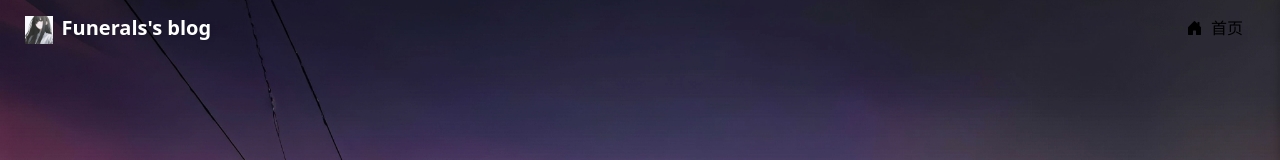
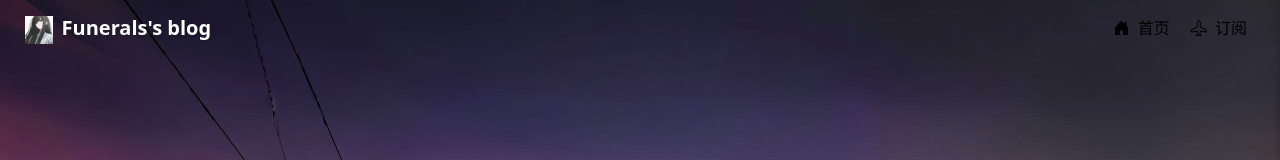
Before and after one commit to Funeralsawa/Funeralsawa.github.io-src, a React (Vite) app: page /posts in a window 1280 px wide. Shown: the top 160 px of the page. Built offline with nearby package versions, Linux system fonts and the light colour scheme.

Commit message:
add subscribe module

```diff
--- a/src/components/infoDrawer.jsx
+++ b/src/components/infoDrawer.jsx
@@ -1,10 +1,22 @@
 import React, { Component } from 'react';
 import HistoryBlog from './historyBlog';
 import BlogData from './blogData';
-import headImg from '../assets/head.jpg'
+import headImg from '../assets/head.jpg';
+import Subscribe from './subscribe';
 
 class InfoDrawer extends Component {
-    state = {  }
+    state = {
+        showSubscribe: false
+    }
+
+    handleClick = () => {
+        if(window.innerWidth < 768) {
+            this.setState({
+                showSubscribe: !this.state.showSubscribe
+            });
+        }
+    }
+
     render() {
         return (
             <React.Fragment>
@@ -19,9 +31,14 @@ class InfoDrawer extends Component {
                             &nbsp;
                             首页
                         </a>
+                        <div className="subscribe-button" onClick={this.handleClick}>
+                            <i class="bi bi-airplane"></i>
+                            &nbsp;
+                            订阅
+                        </div>
                     </div>
                     <div className="content-aside-newest-essay info-drawer-content-card-widget">
-                        <HistoryBlog />
+                        {this.state.showSubscribe ? <Subscribe /> : <HistoryBlog />}
                     </div>
                 </div>
             </React.Fragment>
--- a/src/components/navbar.jsx
+++ b/src/components/navbar.jsx
@@ -1,6 +1,7 @@
 import React, { Component } from 'react';
 import headImg from "../assets/head.jpg";
 import InfoDrawer from './infoDrawer';
+import Subscribe from './subscribe';
 
 class Navbar extends Component {
     state = {
@@ -49,6 +50,16 @@ class Navbar extends Component {
         })
     }
 
+    handleSubscribeClick = () => {
+        const subscribeContent = document.getElementsByClassName("subscribe-content")[0];
+        if(subscribeContent.style.transform === "translateX(120%)") {
+            subscribeContent.style.transform = "translateX(0%)";
+        }
+        else {
+            subscribeContent.style.transform = "translateX(120%)";
+        }
+    }
+
     setOpen = (flag) => {
         this.setState({
             open: flag
@@ -78,6 +89,11 @@ class Navbar extends Component {
                                 &nbsp;
                                 首页
                             </a>
+                            <div className="subscribe-button" onClick={this.handleSubscribeClick}>
+                                <i class="bi bi-airplane"></i>
+                                &nbsp;
+                                订阅
+                            </div>
                         </div>
                         <div className="drawer-toggle" onClick={() => this.setOpen(true)}>☰</div>
                     </div>
@@ -89,6 +105,9 @@ class Navbar extends Component {
                     <div className={`info-drawer-overray ${this.state.open ? 'open' : ''}`}
                             onClick={() => this.setOpen(false)}>
                     </div>
+                    <div className="subscribe-content" style={{transform: "translateX(120%)"}}>
+                        <Subscribe />
+                    </div>
                 </nav>
             </React.Fragment>
         );
--- a/src/components/subscribe.jsx
+++ b/src/components/subscribe.jsx
@@ -14,16 +14,12 @@ class Subscribe extends Component {
 
     styleDiv = {
         color: "white",
-        width: "100%",
-        display: "flex",
-        justifyContent: "center",
-        alignItems: "center",
     }
 
     styleInput = {
         display: "inline-block",
         opacity: "10%",
-        borderRadius: "13px"
+        borderRadius: "10px"
     }
 
     copyText = () => {
@@ -78,14 +74,14 @@ class Subscribe extends Component {
         else
             return (
                 <React.Fragment>
-                    <p>Hello World</p>
+                    <p style={{color: "gold"}}>Hello TPS Member</p>
                     <div className='subscribeDiv'>
                         <p>主：{this.state.mainSubscribe}</p>
                         <p>备用1：{this.state.backup1}</p>
                         <p>备用2：{this.state.backup2}</p>
                         <p>备用3：{this.state.backup3}</p>
                     </div>
-                    <button onClick={this.copyText} className='btn btn-outline-light btn-lg copy'>复制</button>
+                    <button onClick={this.copyText} className='btn btn-outline-dark btn-lg copy'>复制</button>
                 </React.Fragment>
             );
     }
--- a/src/css/base.css
+++ b/src/css/base.css
@@ -21,6 +21,7 @@
     justify-content: space-around;
     align-items: center;
     background-color: #FFFFFF;
+    overflow-x: auto;
     border-radius: 10px;
     gap: 1vh;
     box-shadow: 0 0 1px 1px rgba(7, 17, 27, 0.05);
--- a/src/css/index.css
+++ b/src/css/index.css
@@ -109,17 +109,22 @@ body {
 }
 
 .nav-links {
-    margin-right: 2%;
+    width: 100%;
+    user-select: none;
+    display: flex;
+    justify-content: flex-end;
+    align-items: center;
 }
 
-.nav-links > a {
+.nav-links > * {
+    margin-right: 2%;
     position: relative;
     color: black;
     text-decoration: none;
     transition: color 0.3s linear;
 }
 
-.nav-links > a::after {
+.nav-links > *::after {
     content: "";
     position: absolute;
     bottom: 0;
@@ -133,11 +138,11 @@ body {
     transition: all 0.3s ease-in-out;
 }
 
-.nav-links > a:hover::after {
+.nav-links > *:hover::after {
     transform: translateY(200%) scaleX(1);
 }
 
-.nav-links > a:hover {
+.nav-links > *:hover {
     color: rgba(150, 38, 156, 0.7);
     cursor: pointer;
 }
@@ -578,3 +583,22 @@ body {
     text-decoration: none;
     color: unset;
 }
+
+.subscribe-content {
+    position: absolute;
+    top: 100%;
+    right: 2%;
+    z-index: 2000;
+    background-color: #fff;
+    border-radius: 10px;
+    display: flex;
+    flex-direction: column;
+    justify-content: center;
+    align-items: center;
+    transition: all 0.3s linear;
+}
+
+.subscribeDiv {
+    width: 100%;
+    overflow: auto;
+}
--- a/src/css/mobile.css
+++ b/src/css/mobile.css
@@ -2,6 +2,10 @@
 
 @media (max-width: 768px) {
     .nav-links {
+        display: none;
+    }
+
+    .subscribe-content, .subscribe-content * {
         display: none;
     }
 
```
Also changed, not shown: src/css/animation.css (indentation only).
